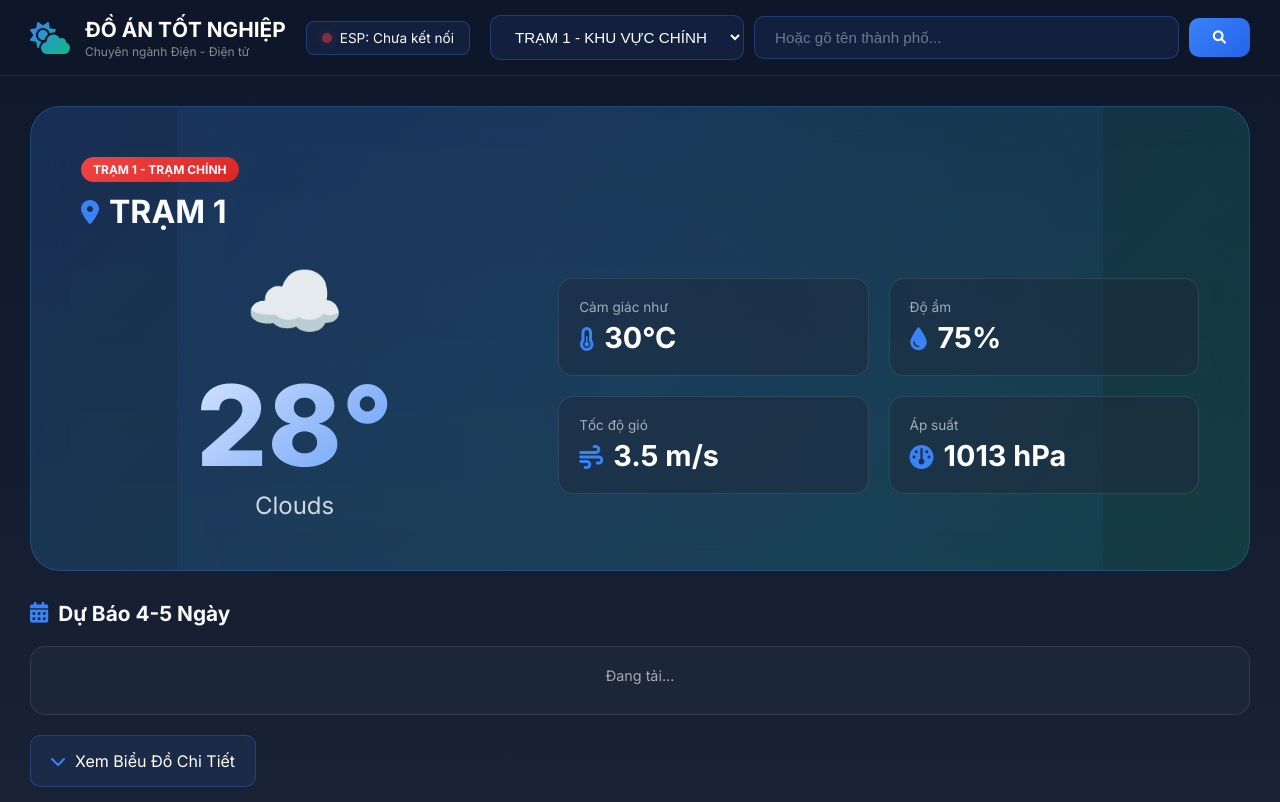
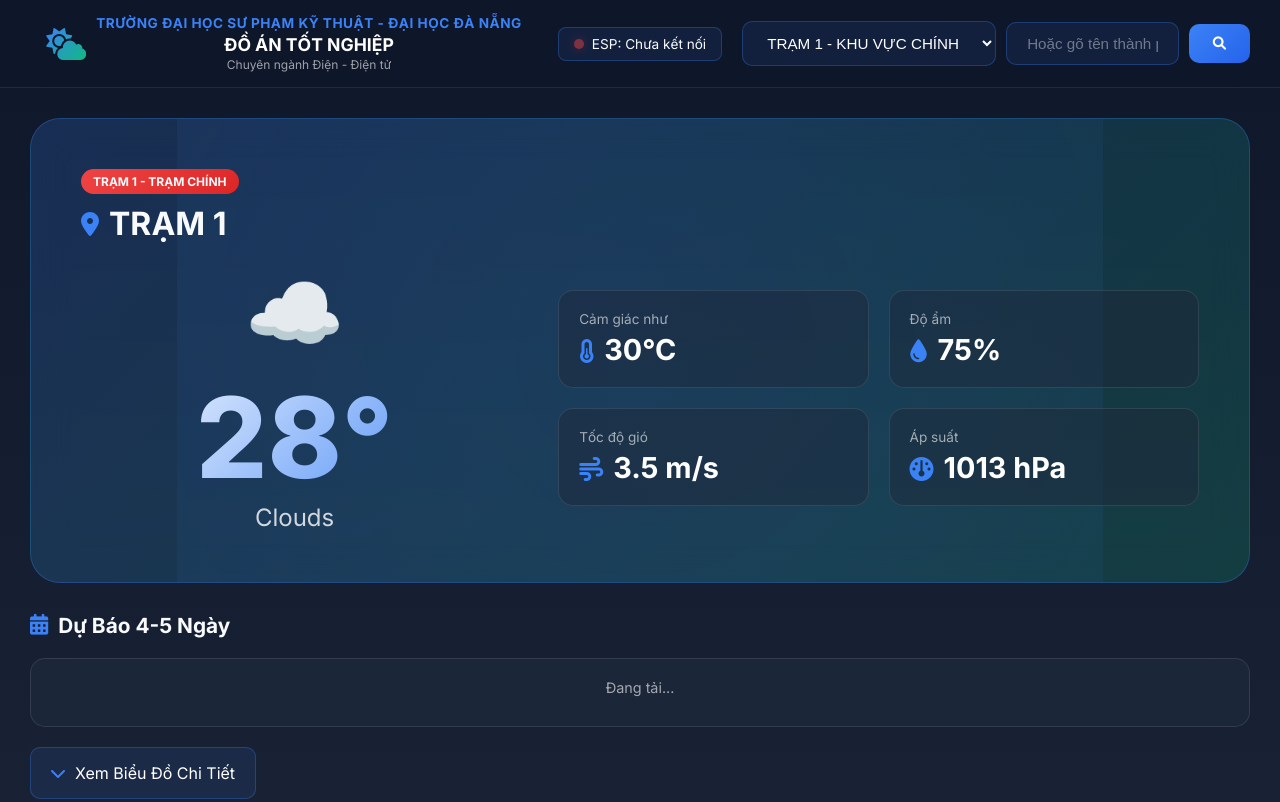
Before and after one commit to Lengochao21/thoi-tiet-esp32, a website: page public/index.html in a window 1280 px wide. Shown: the top 802 px of the page. Drawn offline with nearby package versions, Linux system fonts and the light colour scheme; no server answers.

Commit message:
noi_dung_ghi_chort

```diff
--- a/public/index.html
+++ b/public/index.html
@@ -34,7 +34,7 @@
             border-bottom: 1px solid rgba(59, 130, 246, 0.2);
             padding: 15px 30px;
             display: flex;
-            justify-content: space-between;
+            justify-content: center;
             align-items: center;
             position: sticky;
             top: 0;
@@ -46,7 +46,9 @@
         .logo {
             display: flex;
             align-items: center;
-            gap: 15px;
+            justify-content: center;
+            flex: 1;
+            text-align: center;
         }
 
         .logo i {
@@ -54,17 +56,32 @@
             background: linear-gradient(135deg, #3b82f6, #10b981);
             background-clip: text;
             color: transparent;
+            margin-right: 10px;
+        }
+
+        .logo-text {
+            display: flex;
+            flex-direction: column;
+            align-items: center;
+        }
+
+        .logo-text .school {
+            font-size: 0.85rem;
+            font-weight: 700;
+            color: #3b82f6;
+            margin-bottom: 3px;
+            letter-spacing: 0.5px;
         }
 
         .logo-text h1 {
-            font-size: 1.3rem;
+            font-size: 1.1rem;
             font-weight: 700;
             color: white;
         }
 
         .logo-text p {
             font-size: 0.75rem;
-            color: rgba(255,255,255,0.5);
+            color: rgba(255,255,255,0.6);
             margin-top: 2px;
         }
 
@@ -526,6 +543,7 @@
     <div class="logo">
         <i class="fas fa-cloud-sun"></i>
         <div class="logo-text">
+            <div class="school">TRƯỜNG ĐẠI HỌC SƯ PHẠM KỸ THUẬT - ĐẠI HỌC ĐÀ NẴNG</div>
             <h1>ĐỒ ÁN TỐT NGHIỆP</h1>
             <p>Chuyên ngành Điện - Điện tử</p>
         </div>
```
